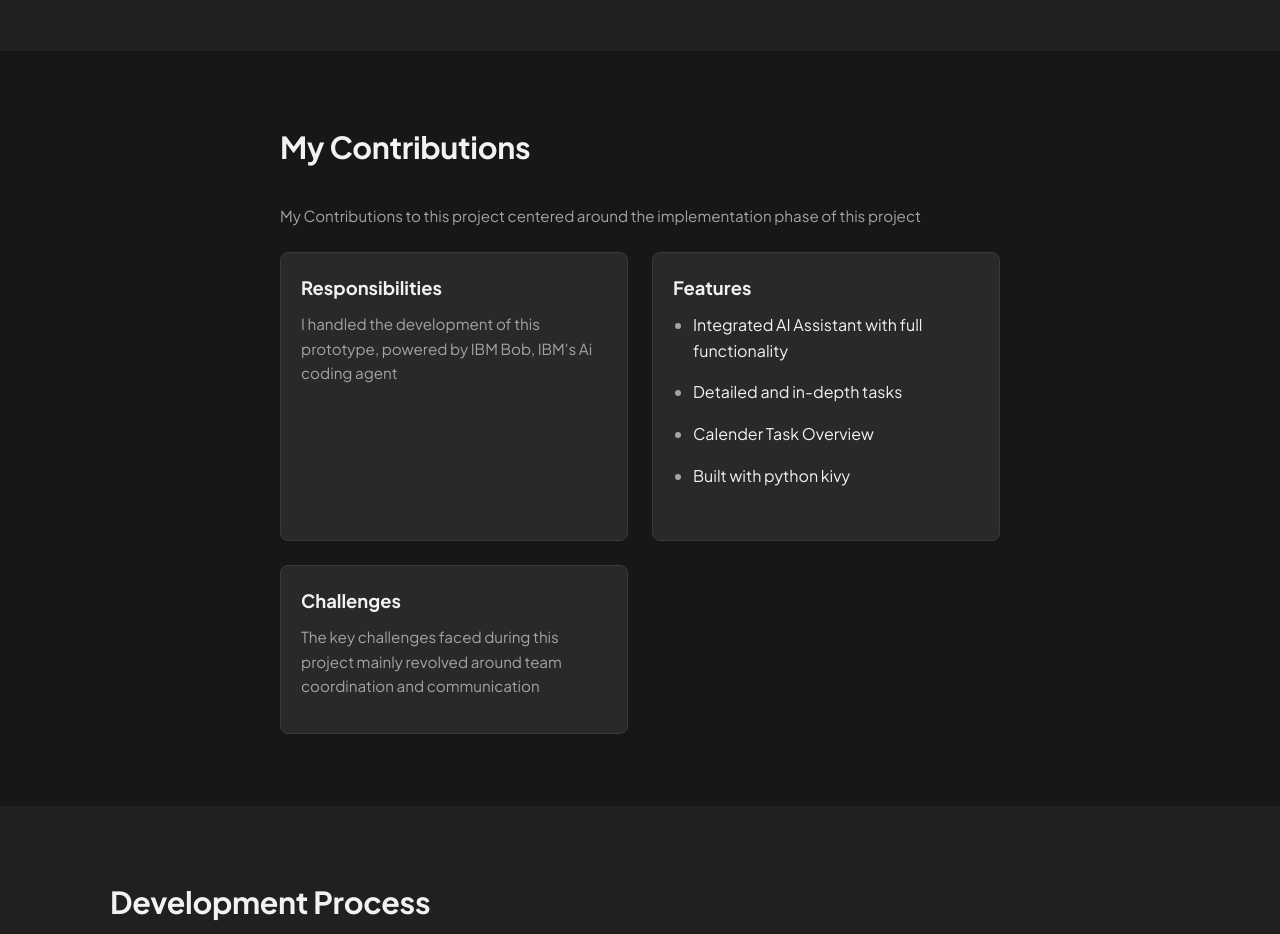
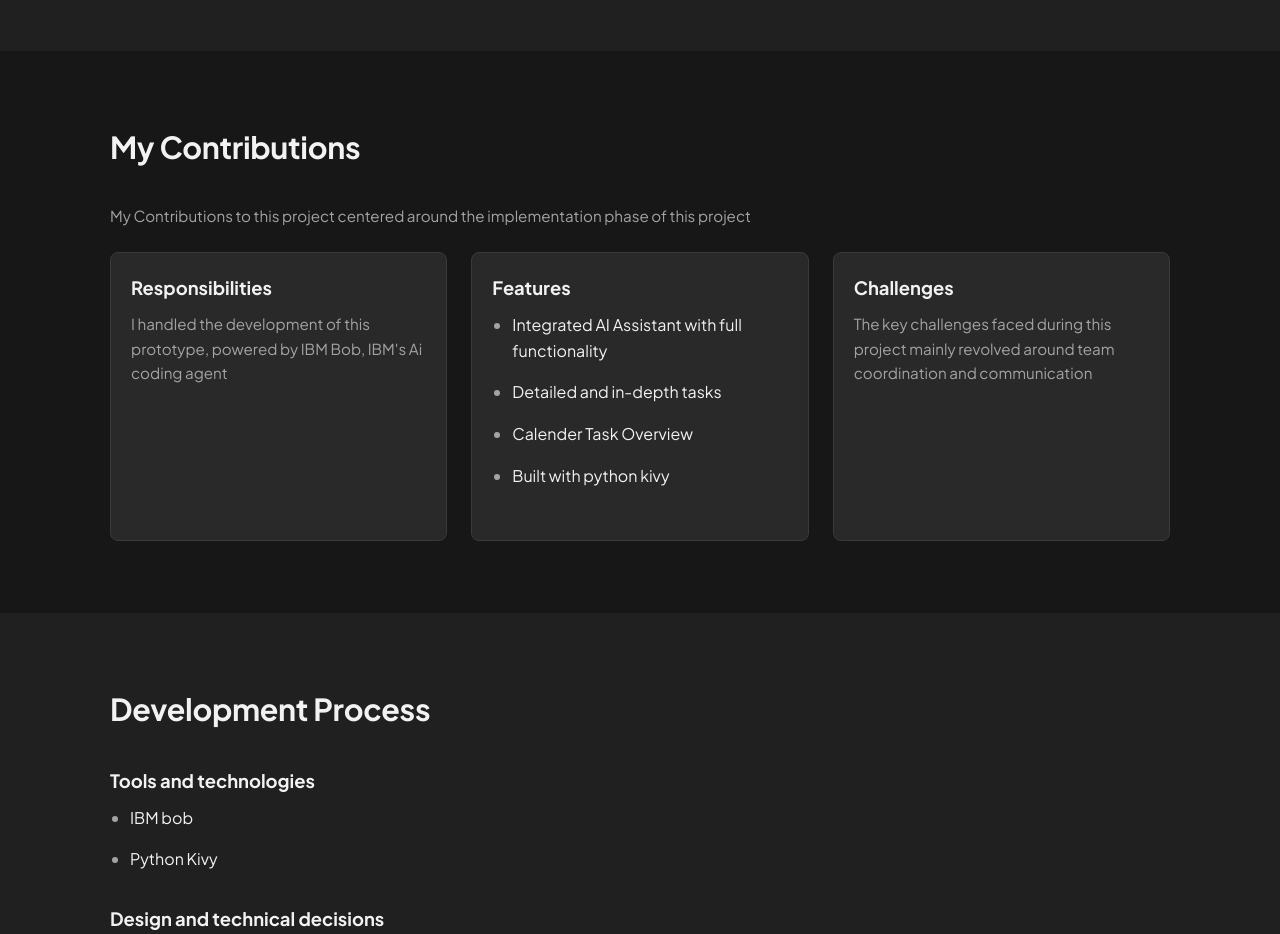
Before and after one commit to liewdamien22-a11y/Portfolio-site, a plain HTML site: page ai-gnition-project.html in a window 1280 px wide. Shown: the part 960-1894 px from the top of the page. Drawn offline with Linux system fonts and the light colour scheme.

Commit message:
Another minor update

```diff
--- a/ai-gnition-project.html
+++ b/ai-gnition-project.html
@@ -68,10 +68,10 @@
 
     <!-- 3. My contributions -->
     <section class="section" id="contributions">
-      <div class="container container--narrow">
+      <div class="container">
         <h2 class="section__title">My Contributions</h2>
         <p class="card__text">My Contributions to this project centered around the implementation phase of this project</p>
-        <div class="grid" style="margin-top: 1.5rem;">
+        <div class="grid grid--skills" style="margin-top: 1.5rem;">
           <div class="card card--pad">
             <h3 class="card__title">Responsibilities</h3>
             <p class="card__text">I handled the development of this prototype, powered by IBM Bob, IBM's Ai coding agent</p>
```
